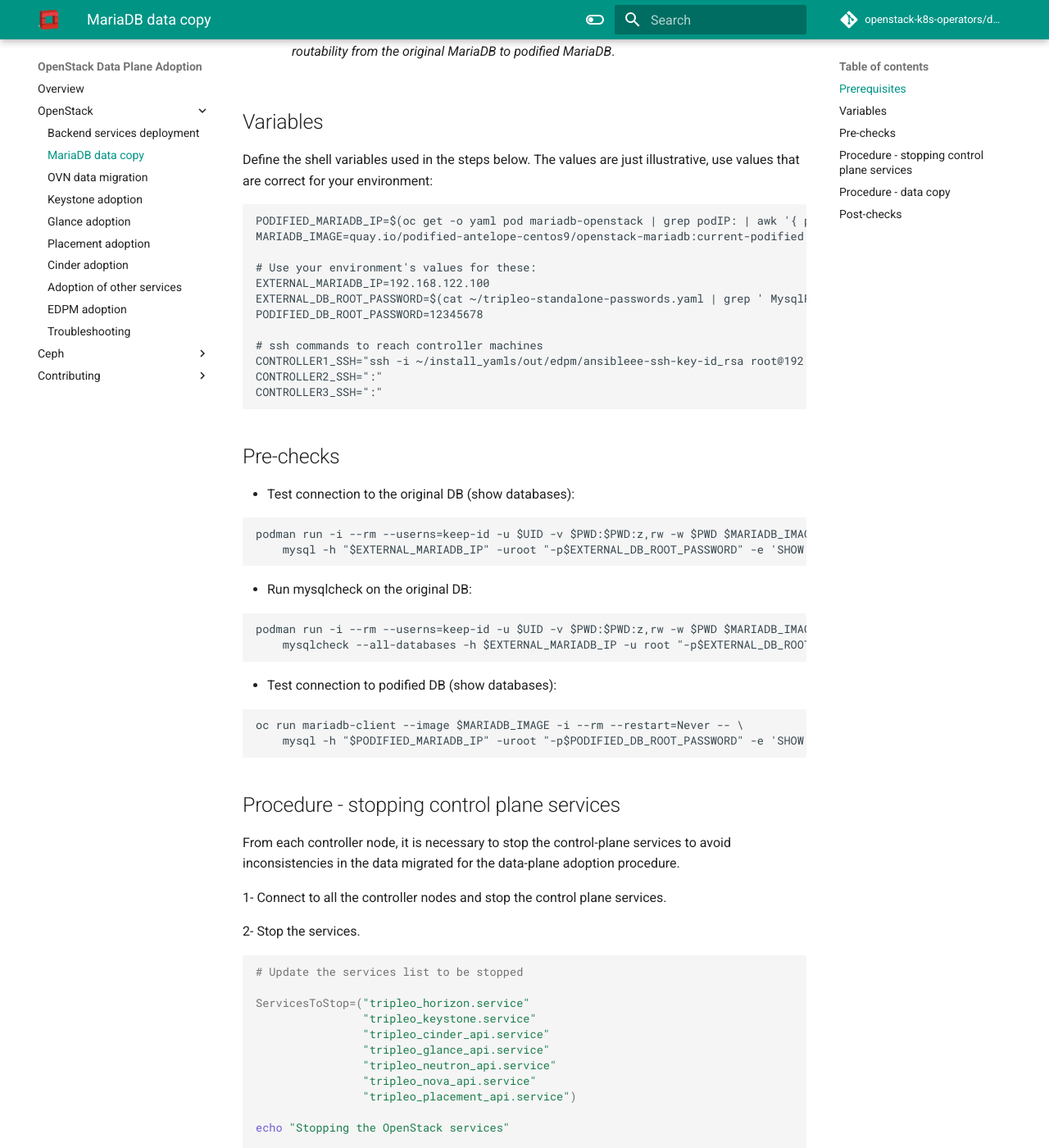
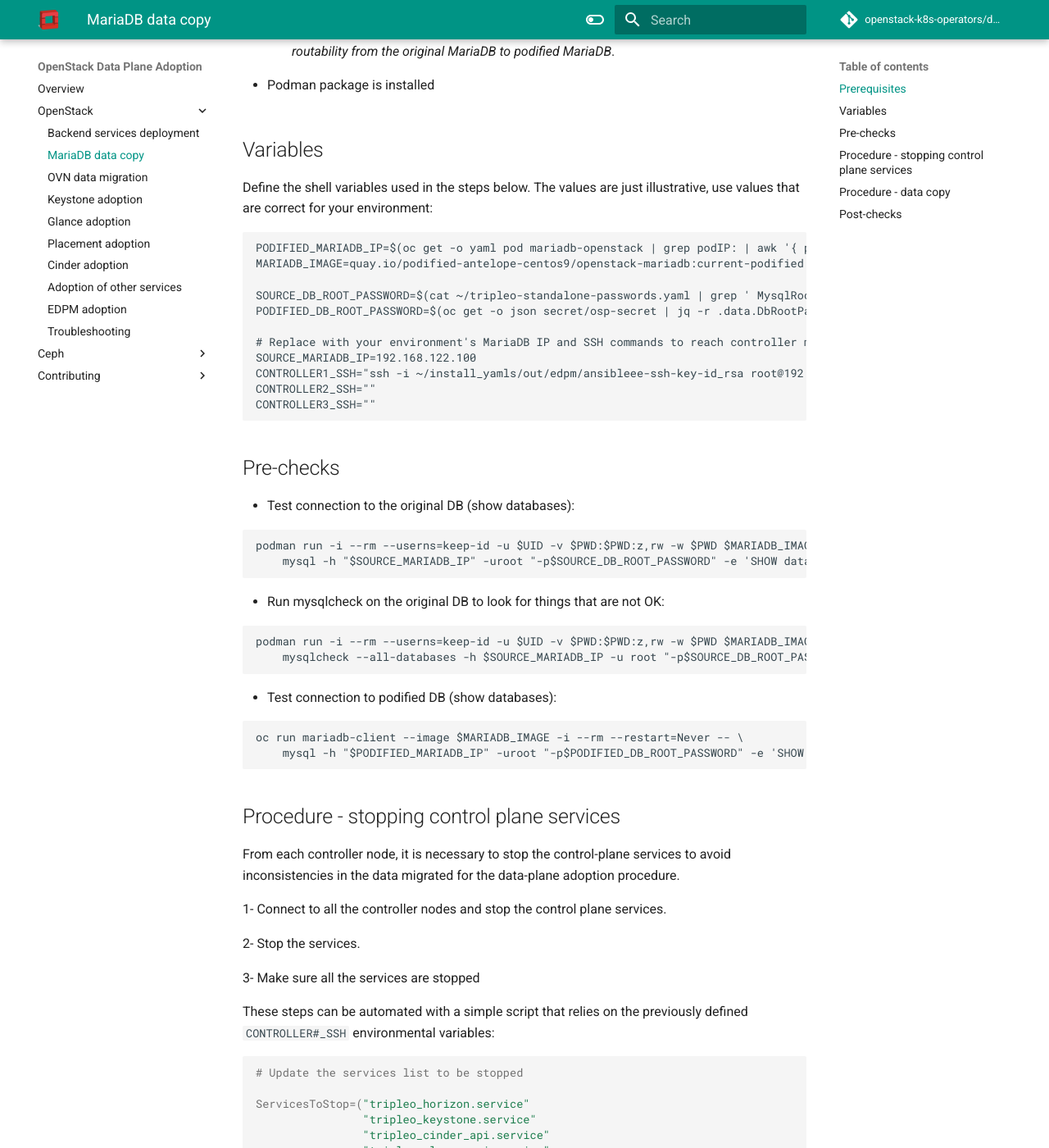
Before and after one commit to openstack-k8s-operators/data-plane-adoption, an MkDocs documentation site: the page built from docs/openstack/mariadb_copy.md, in a window 1280 px wide and 1400 px high, scrolled down 541 px. Shown: the whole window at 82% size. Built offline with MkDocs 1.6.1 and Material for MkDocs 9.7.7, drawn with Linux system fonts in a browser that asks for light colours; comment, search, counter and statistics services are not loaded; the version menu is left out; some of the changed text lies outside the part shown.

Commit message:
Improve mariadb process
This patch adds a couple of small improvements to the DB adoption
process:

- Mentions that podman needs to be installed

- Refers to the original DB as SOURCE instead of EXTERNAL, because from
  the host were we run commands both databases (old OpenStack and the
  OpenShift one) are external.

- Improve the stopping control plane services bash code to include the
  check code.

````diff
--- a/docs/openstack/mariadb_copy.md
+++ b/docs/openstack/mariadb_copy.md
@@ -23,6 +23,8 @@
       future, e.g. we may require routability from the original MariaDB to
       podified MariaDB*.
 
+* Podman package is installed
+
 ## Variables
 
 Define the shell variables used in the steps below. The values are
@@ -32,15 +34,14 @@
 PODIFIED_MARIADB_IP=$(oc get -o yaml pod mariadb-openstack | grep podIP: | awk '{ print $2; }')
 MARIADB_IMAGE=quay.io/podified-antelope-centos9/openstack-mariadb:current-podified
 
-# Use your environment's values for these:
-EXTERNAL_MARIADB_IP=192.168.122.100
-EXTERNAL_DB_ROOT_PASSWORD=$(cat ~/tripleo-standalone-passwords.yaml | grep ' MysqlRootPassword:' | awk -F ': ' '{ print $2; }')
-PODIFIED_DB_ROOT_PASSWORD=12345678
+SOURCE_DB_ROOT_PASSWORD=$(cat ~/tripleo-standalone-passwords.yaml | grep ' MysqlRootPassword:' | awk -F ': ' '{ print $2; }')
+PODIFIED_DB_ROOT_PASSWORD=$(oc get -o json secret/osp-secret | jq -r .data.DbRootPassword | base64 -d)
 
-# ssh commands to reach controller machines
+# Replace with your environment's MariaDB IP and SSH commands to reach controller machines:
+SOURCE_MARIADB_IP=192.168.122.100
 CONTROLLER1_SSH="ssh -i ~/install_yamls/out/edpm/ansibleee-ssh-key-id_rsa root@192.168.122.100"
-CONTROLLER2_SSH=":"
-CONTROLLER3_SSH=":"
+CONTROLLER2_SSH=""
+CONTROLLER3_SSH=""
 ```
 
 ## Pre-checks
@@ -49,14 +50,14 @@
 
   ```
   podman run -i --rm --userns=keep-id -u $UID -v $PWD:$PWD:z,rw -w $PWD $MARIADB_IMAGE \
-      mysql -h "$EXTERNAL_MARIADB_IP" -uroot "-p$EXTERNAL_DB_ROOT_PASSWORD" -e 'SHOW databases;'
+      mysql -h "$SOURCE_MARIADB_IP" -uroot "-p$SOURCE_DB_ROOT_PASSWORD" -e 'SHOW databases;'
   ```
 
-* Run mysqlcheck on the original DB:
+* Run mysqlcheck on the original DB to look for things that are not OK:
 
   ```
   podman run -i --rm --userns=keep-id -u $UID -v $PWD:$PWD:z,rw -w $PWD $MARIADB_IMAGE \
-      mysqlcheck --all-databases -h $EXTERNAL_MARIADB_IP -u root "-p$EXTERNAL_DB_ROOT_PASSWORD"
+      mysqlcheck --all-databases -h $SOURCE_MARIADB_IP -u root "-p$SOURCE_DB_ROOT_PASSWORD" | grep -v OK
   ```
 
 * Test connection to podified DB (show databases):
@@ -77,6 +78,11 @@
 
 2- Stop the services.
 
+3- Make sure all the services are stopped
+
+These steps can be automated with a simple script that relies on the previously
+defined `CONTROLLER#_SSH` environmental variables:
+
 ```bash
 
 # Update the services list to be stopped
@@ -89,17 +95,31 @@
                 "tripleo_nova_api.service"
                 "tripleo_placement_api.service")
 
-echo "Stopping the OpenStack services"
+echo "Stopping systemd OpenStack services"
+for service in ${ServicesToStop[*]}; do
+    for i in {1..3}; do
+        SSH_CMD=CONTROLLER${i}_SSH
+        if [ ! -z "${!SSH_CMD}" ]; then
+            echo "Stopping the $service in controller $i"
+            ${!SSH_CMD} sudo systemctl stop $service
+        fi
+    done
+done
 
+echo "Checking systemd OpenStack services"
 for service in ${ServicesToStop[*]}; do
-    echo "Stopping the $service in each controller node"
-    $CONTROLLER1_SSH sudo systemctl stop $service
-    $CONTROLLER2_SSH sudo systemctl stop $service
-    $CONTROLLER3_SSH sudo systemctl stop $service
+    for i in {1..3}; do
+        SSH_CMD=CONTROLLER${i}_SSH
+        if [ ! -z "${!SSH_CMD}" ]; then
+            echo "Checking status of $service in controller $i"
+            if ! ${!SSH_CMD} systemctl show $service | grep ActiveState=inactive >/dev/null; then
+               echo "ERROR: Service $service still running on controller $i"
+            fi
+        fi
+    done
 done
 ```
 
-3- Make sure all the services are stopped
 
 ## Procedure - data copy
 
@@ -116,9 +136,9 @@
   ```
   podman run -i --rm --userns=keep-id -u $UID -v $PWD:$PWD:z,rw -w $PWD $MARIADB_IMAGE bash <<EOF
 
-  mysql -h $EXTERNAL_MARIADB_IP -u root "-p$EXTERNAL_DB_ROOT_PASSWORD" -N -e 'show databases' | while read dbname; do
+  mysql -h $SOURCE_MARIADB_IP -u root "-p$SOURCE_DB_ROOT_PASSWORD" -N -e 'show databases' | while read dbname; do
       echo "Exporting \$dbname"
-      mysqldump -h $EXTERNAL_MARIADB_IP -uroot "-p$EXTERNAL_DB_ROOT_PASSWORD" \
+      mysqldump -h $SOURCE_MARIADB_IP -uroot "-p$SOURCE_DB_ROOT_PASSWORD" \
           --single-transaction --complete-insert --skip-lock-tables --lock-tables=0 \
           --databases "\$dbname" \
           > "\$dbname".sql
````
